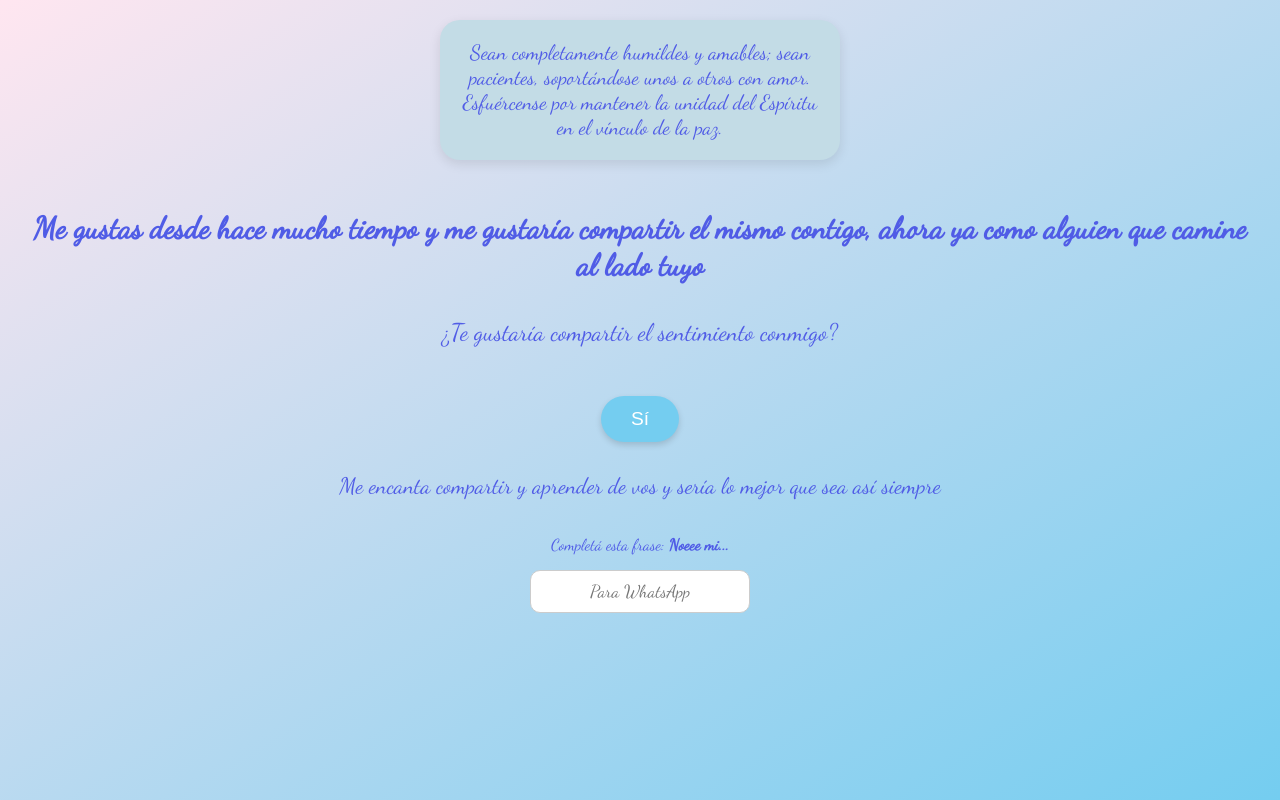
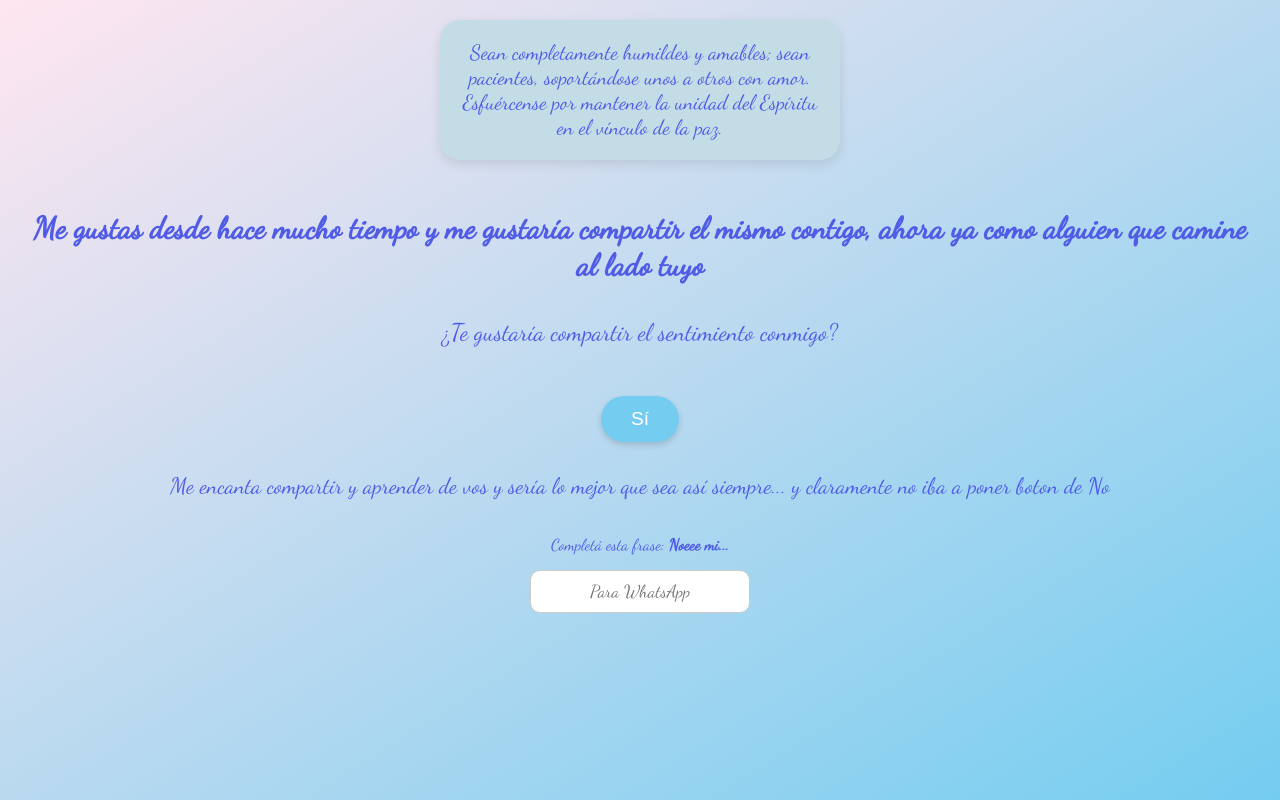
Before and after one commit to DaniCacee/Noee, a plain HTML site: page index.html in a window 1280 px wide. Both pictures are taken after a click on the button "Sí". Drawn offline with Linux system fonts and the light colour scheme.

Commit message:
Update index.html

```diff
--- a/index.html
+++ b/index.html
@@ -172,7 +172,7 @@
 
     // Al hacer clic en "Sí"
     yesBtn.addEventListener('click', () => {
-      message.innerHTML = "Me encanta compartir y aprender de vos y sería lo mejor que sea así siempre";
+      message.innerHTML = "Me encanta compartir y aprender de vos y sería lo mejor que sea así siempre... y claramente no iba a poner boton de No";
       extraInput.style.display = 'block';
     });
 
```
